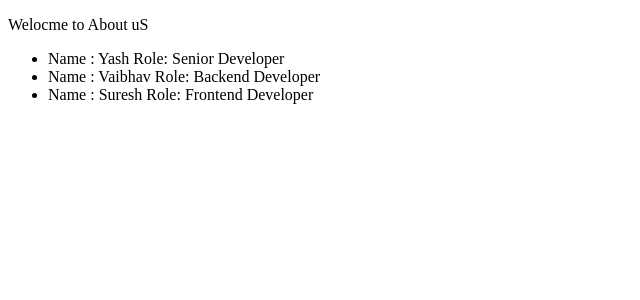
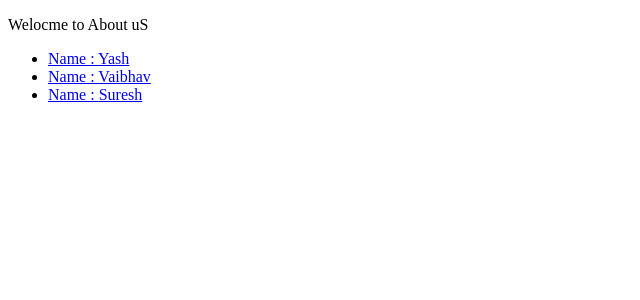
Before and after one commit to Vish7284/ShrpenerProjects, a Next.js app: page /aboutus in a window 1280 px wide. Shown: the top 300 px of the page, without its empty margins (0-640 px from the left). Built offline with nearby package versions, Linux system fonts and the light colour scheme.

Commit message:
Link tag

```diff
--- a/pages/aboutus/index.js
+++ b/pages/aboutus/index.js
@@ -1,3 +1,5 @@
+import Link from "next/link";
+
 const AboutUs = () => {
   const details = [
     { id: 1, name: "Yash", role: "Senior Developer" },
@@ -12,7 +14,11 @@ const AboutUs = () => {
       <p>Welocme to About uS</p>
       <ul>
         {details.map((dev)=>{
-            return <li key={dev.id}>Name : {dev.name}  Role: {dev.role}</li>
+            return (
+              <li key={dev.id}>
+               <Link href={`/aboutus/${dev.id}`}> Name : {dev.name}</Link>
+              </li>
+            );
         })}
       </ul>
     </>
```
